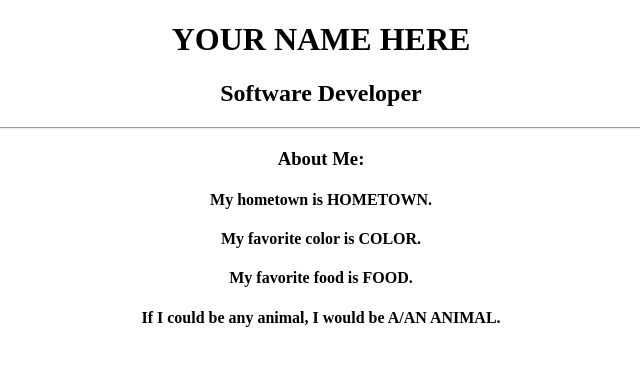
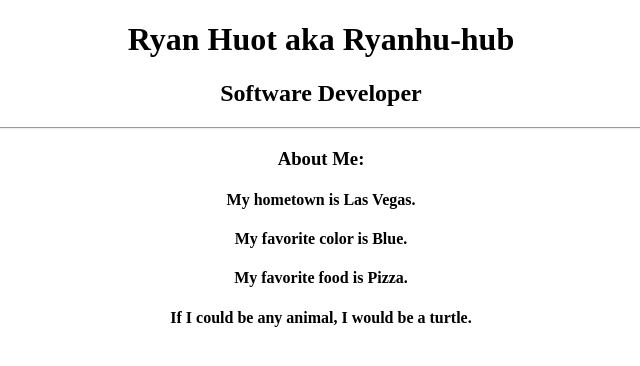
Before and after one commit to Ryanhu-hub/MY-PROFILE, a plain HTML site: page index.html in a window 1280 px wide. Shown: the whole page, without its empty margins (319-959 px from the left). Drawn offline with Linux system fonts and the light colour scheme.

Commit message:
edited content of index page

```diff
--- a/index.html
+++ b/index.html
@@ -7,14 +7,14 @@
 		  </head>
 		  <body>
 			<div align="center">
-				<h1>YOUR NAME HERE</h1>
+				<h1>Ryan Huot aka Ryanhu-hub</h1>
 				<h2>Software Developer</h2>
 				<hr>
 				<h3>About Me:</h3>
-					<h4>My hometown is HOMETOWN.</h4>
-					<h4>My favorite color is COLOR.</h4>
-					<h4>My favorite food is FOOD.</h4>
-					<h4>If I could be any animal, I would be A/AN ANIMAL.</h4>
+					<h4>My hometown is Las Vegas.</h4>
+					<h4>My favorite color is Blue.</h4>
+					<h4>My favorite food is Pizza.</h4>
+					<h4>If I could be any animal, I would be a turtle.</h4>
 			</div>
 		  </body>
 		</html>
```
